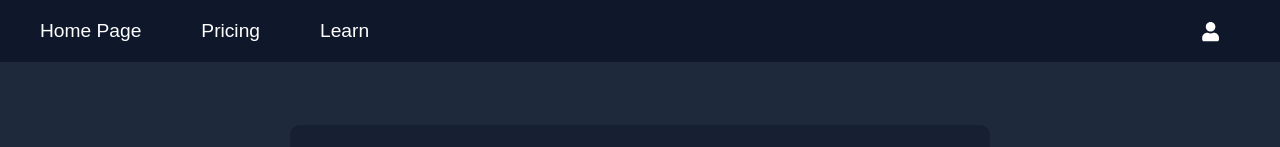
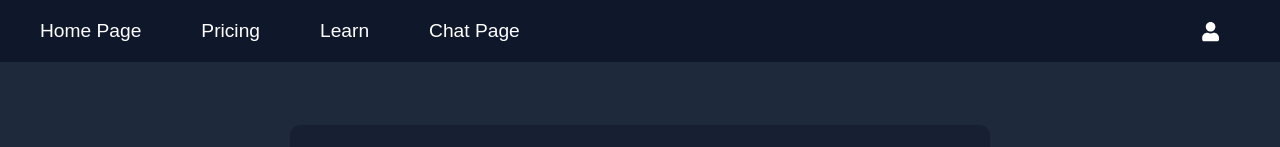
Before and after one commit to gorkemkurban/language-practice-website, a React (Create React App) app in the folder client/: page /pricing in a window 1280 px wide. Shown: the top 147 px of the page. Built offline with nearby package versions, Linux system fonts and the light colour scheme.

Commit message:
Revert "navmenu link remove update"
This reverts commit 6dde5706bbd021d43f174d816186e8f7e8a62d06.

```diff
--- a/client/src/components/NavigationMenu/NavigationMenu.jsx
+++ b/client/src/components/NavigationMenu/NavigationMenu.jsx
@@ -11,6 +11,7 @@ const NavigationMenu = () => {
         <li><Link to="/">Home Page</Link></li>
         <li><Link to="/pricing">Pricing</Link></li>
         <li><Link to="/learn">Learn</Link></li>
+        <li><Link to="/chatpage">Chat Page</Link></li>
       </ul>
       <ul className="right-menu">
         <li>
```
